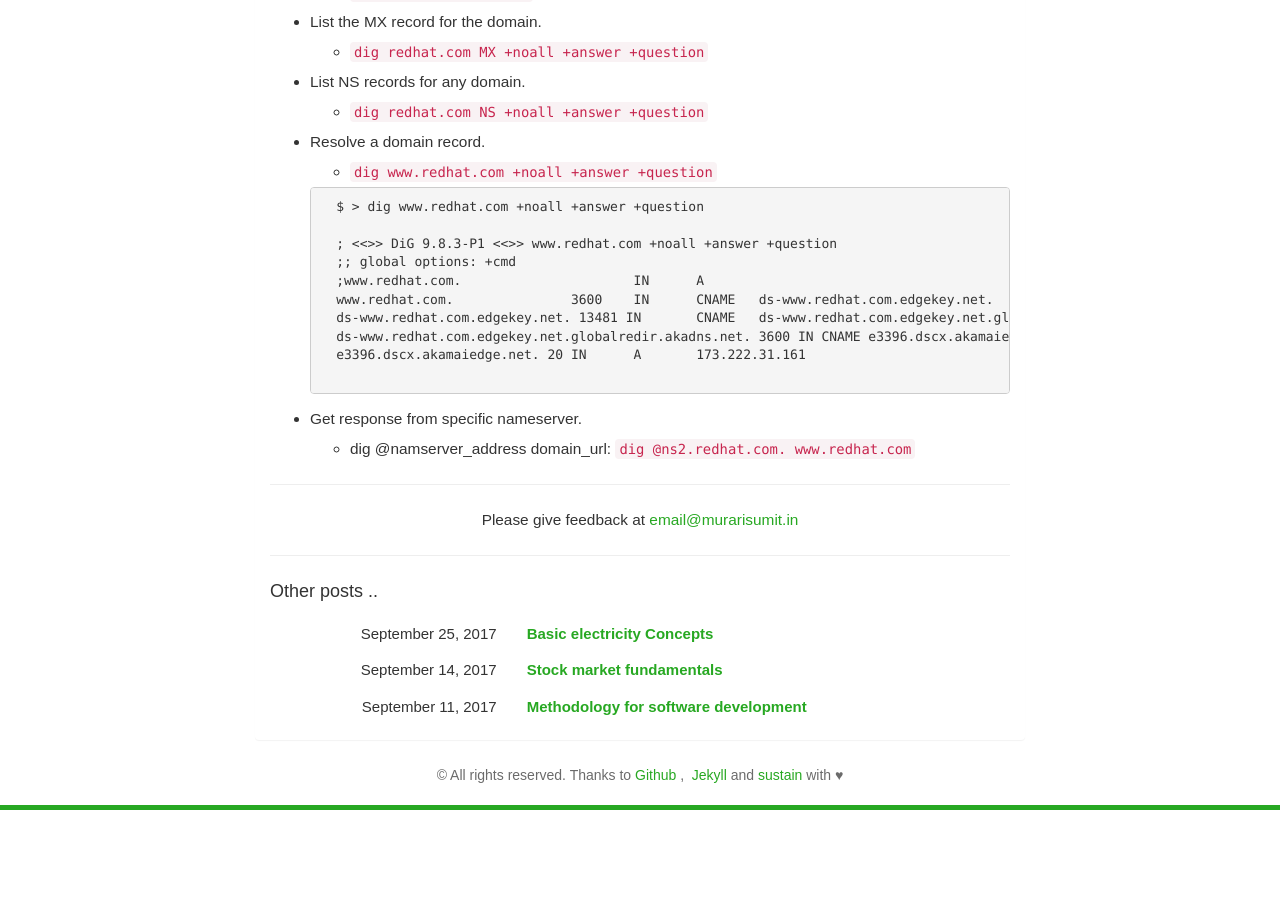
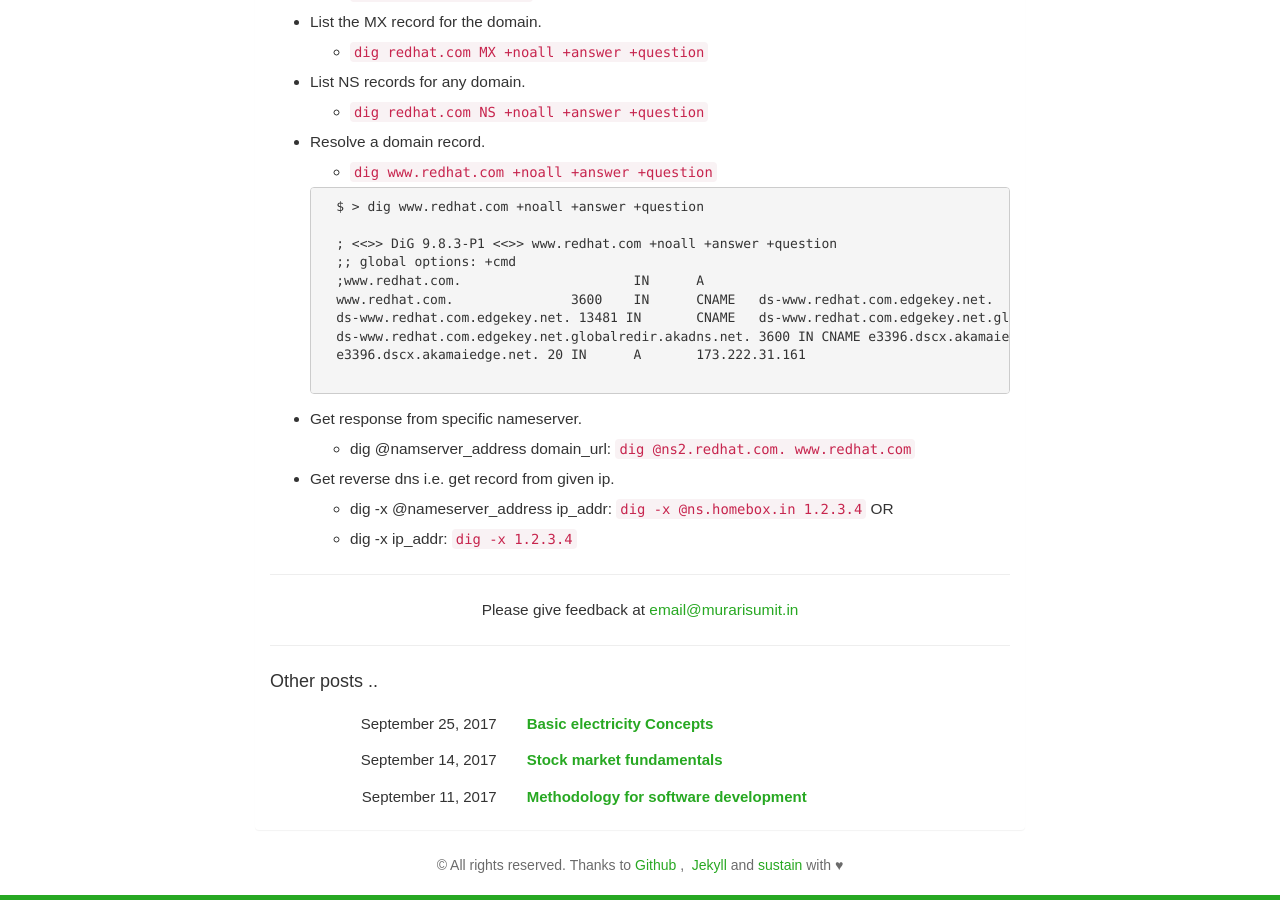
Before and after one commit to murarisumit/murarisumit.github.io, a Jekyll site: the page built from _posts/2017-10-16-dig-command-examples.md, in a window 1280 px wide and 900 px high, scrolled down 581 px. Built offline with Jekyll 4.4.1, drawn with Linux system fonts in a browser that asks for light colours; some web fonts are replaced; before the commit the page ends 1391 px from its top, so only the background shows below that.

Commit message:
Updated post on dig
Changes to be committed:
    modified:   _posts/2017-10-16-dig-command-examples.md

```diff
--- a/_posts/2017-10-16-dig-command-examples.md
+++ b/_posts/2017-10-16-dig-command-examples.md
@@ -44,3 +44,7 @@ layout: post
 
 * Get response from specific nameserver.
     * dig @namserver_address domain_url:  `dig @ns2.redhat.com. www.redhat.com`
+
+* Get reverse dns i.e. get record from given ip.
+    * dig -x @nameserver_address ip_addr: `dig -x @ns.homebox.in 1.2.3.4` OR
+    * dig -x ip_addr: `dig -x 1.2.3.4`
```
